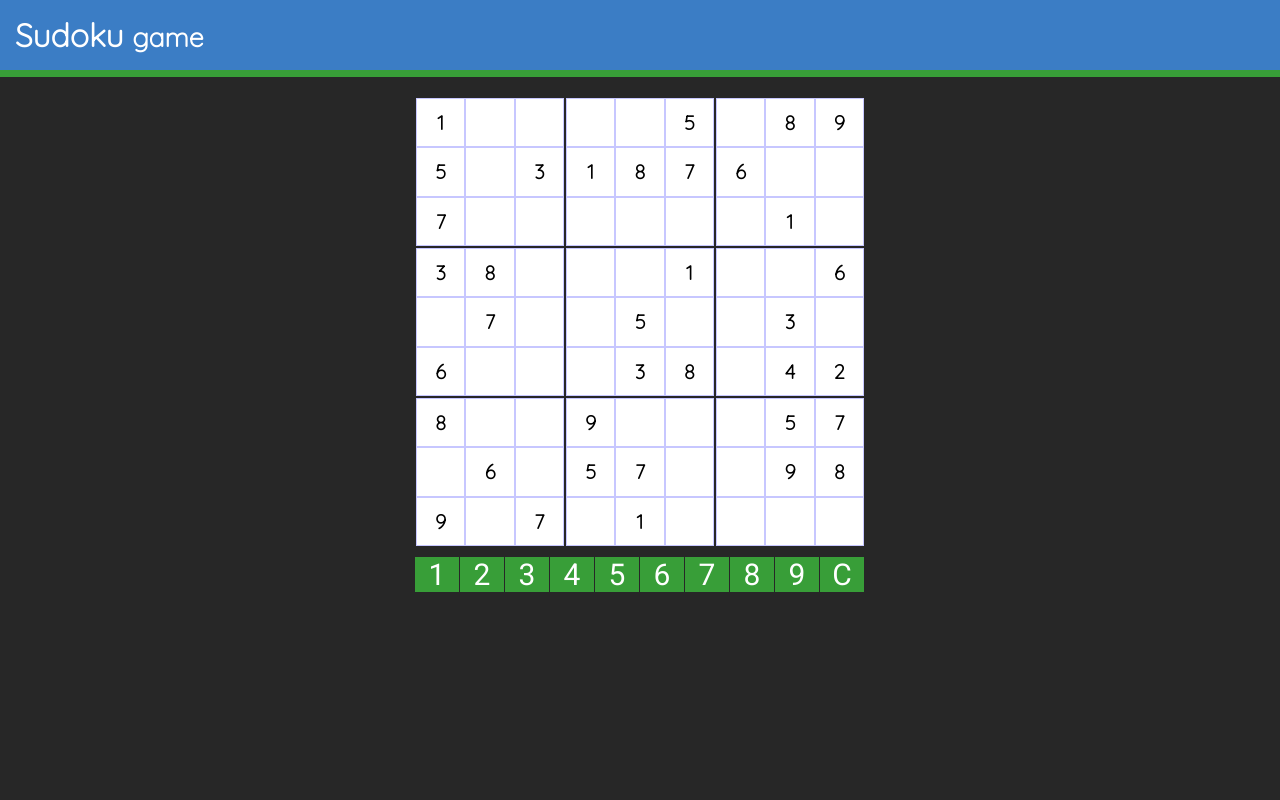
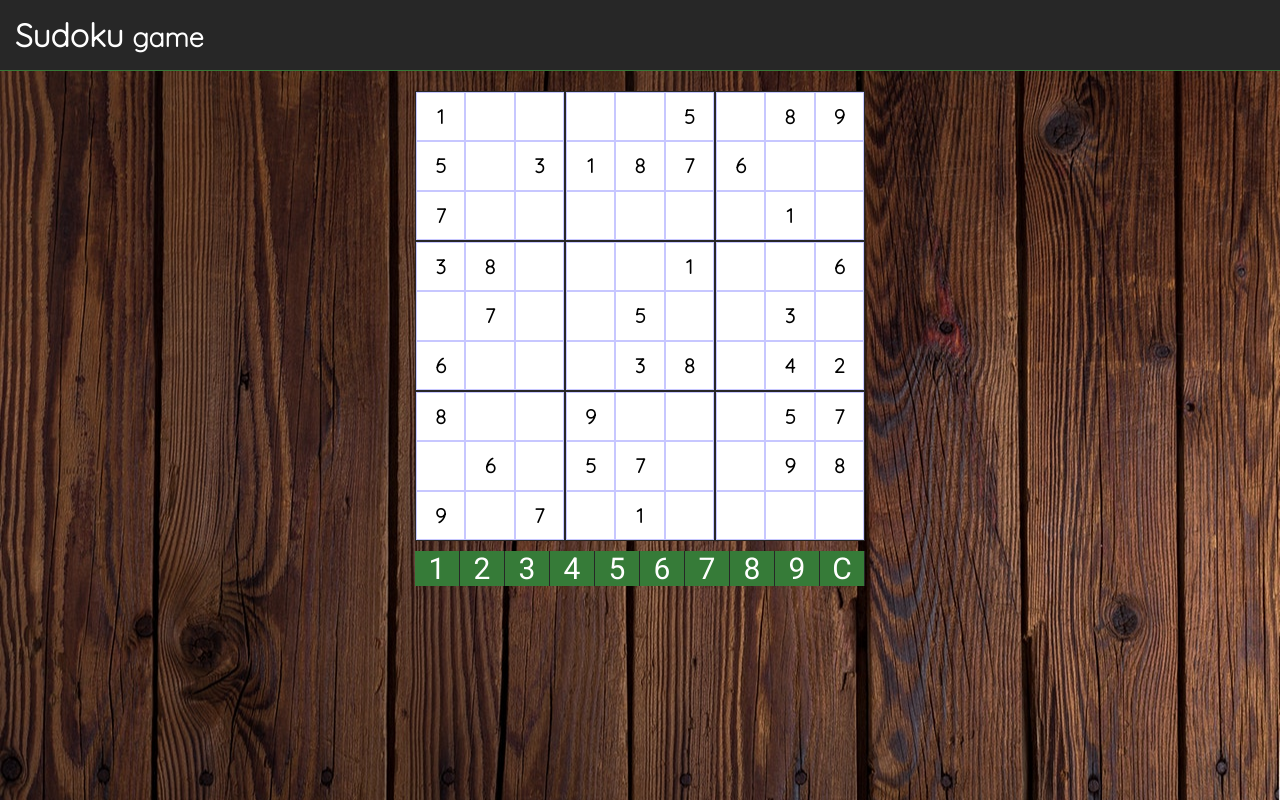
Before and after one commit to Opus1no2/sudoku-game, a website built with webpack: page src/index.html in a window 1280 px wide. Built offline with nearby package versions, Linux system fonts and the light colour scheme.

Commit message:
background image

```diff
--- a/src/styles/colors.scss
+++ b/src/styles/colors.scss
@@ -6,3 +6,4 @@ $lightBlue: #3b7dc5;
 $lightGreen: #389e38;
 $failYellow: #ffca00;
 $successGreen: #40c140;
+$green: #367b38;
--- a/src/styles/index.scss
+++ b/src/styles/index.scss
@@ -13,6 +13,8 @@ body {
   height: 100vh;
   color: white;
   background: $darkGray;
+  background: url('../background.jpg') no-repeat center center;
+  background-size: cover;
 }
 
 main {
@@ -43,7 +45,7 @@ header {
 .choice {
   border-right: solid 1px $darkGray;
   color: white;
-  background: $lightGreen;
+  background: $green;
   flex: 1;
   font-size: 30px;
 }
@@ -184,8 +186,8 @@ header {
   .header-highlight { display: none }
 
   header {
-    border-bottom: solid 7px $lightGreen;
-    background: $lightBlue;
+    border-bottom: solid 1px $green;
+    background: $darkGray;
   }
 
   .success-background {
```
Also changed, not shown: src/background.jpg (added).
